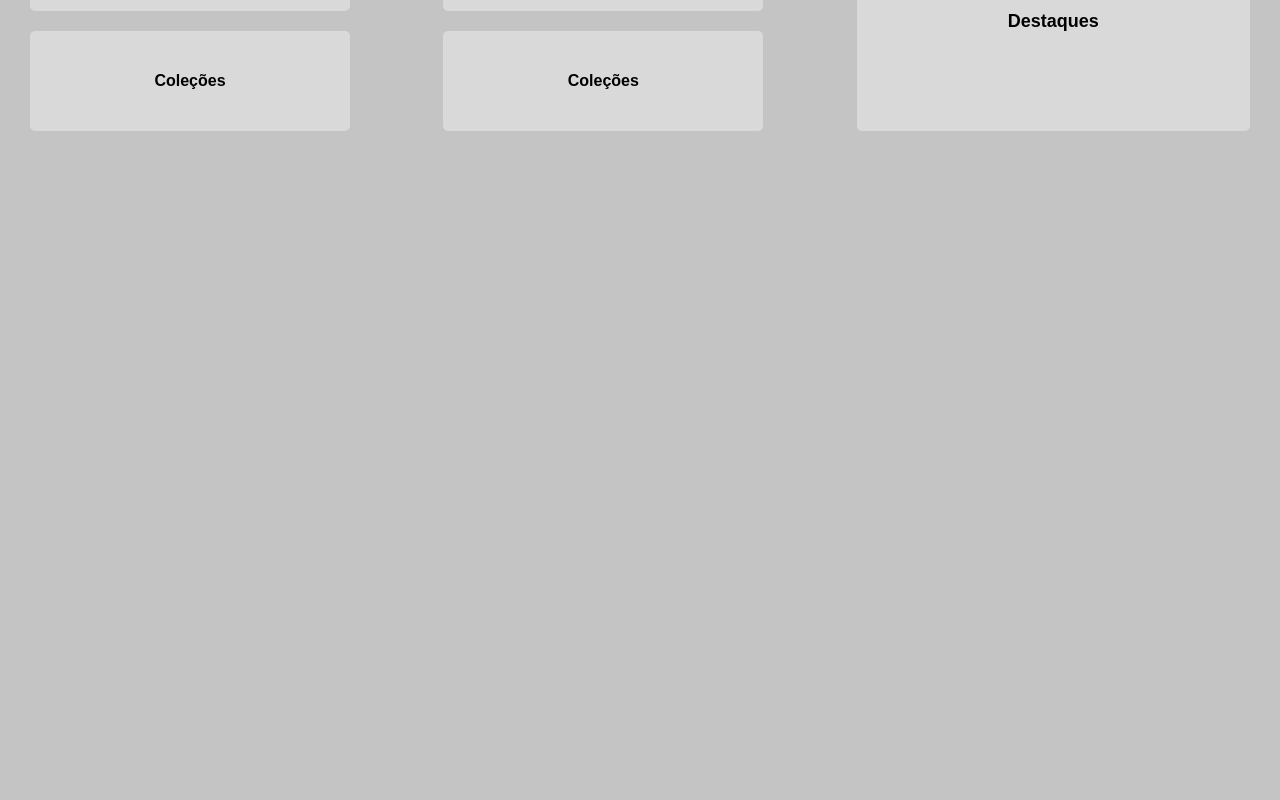
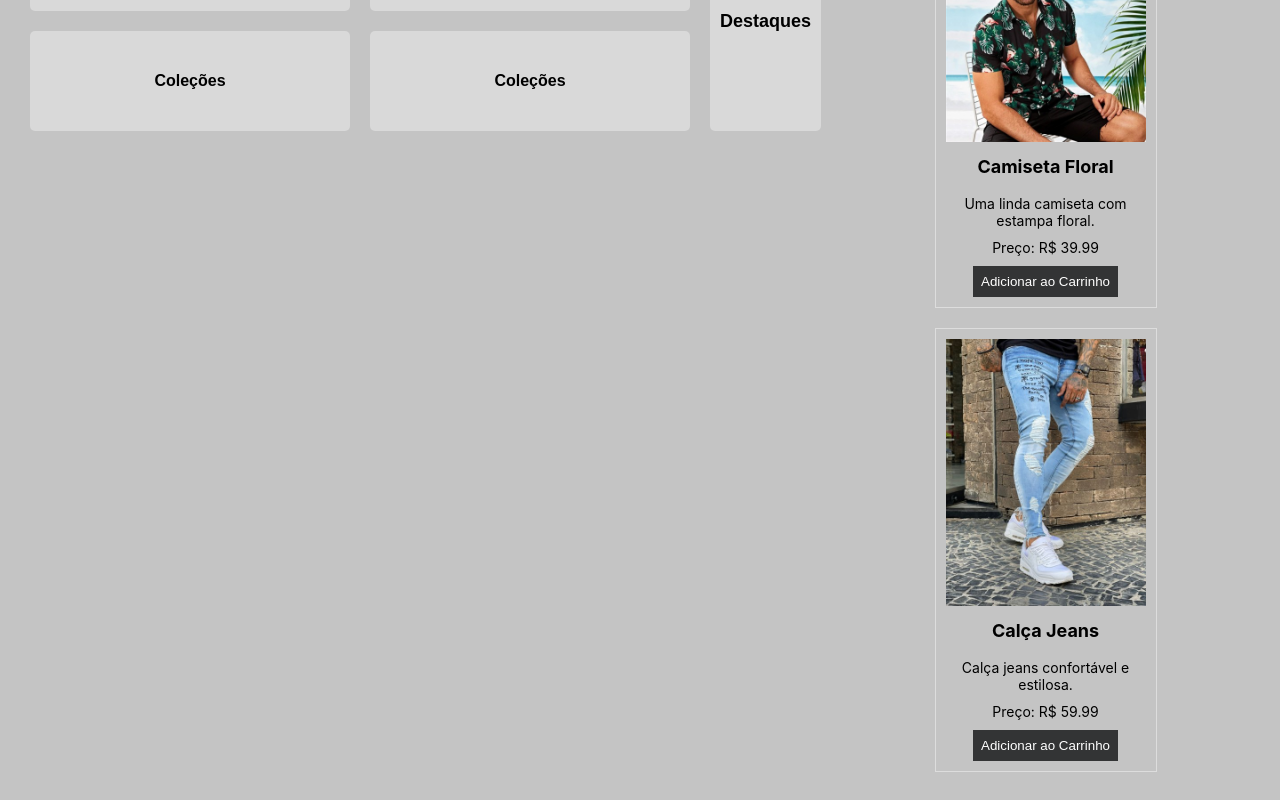
Before and after one commit to FelipeTeixeira20/React--QueenStyle, a React (Create React App) app: page / in a window 1280 px wide. Shown: the part 712-1512 px from the top of the page. Before the commit the page ends 873 px from the top, so only its background shows below. Built offline with nearby package versions, Linux system fonts and the light colour scheme.

Commit message:
Continuacao pagina inicial

```diff
--- a/src/App.css
+++ b/src/App.css
@@ -129,3 +129,54 @@ body{
   color: #690203;
   font-weight: bold;
 }
+
+/* Produtos */
+.loja {
+  text-align: center;
+  margin: 20px;
+}
+
+.loja h1 {
+  font-size: 24px;
+  margin-bottom: 20px;
+}
+
+.produtos {
+  display: flex;
+  flex-wrap: wrap;
+  justify-content: space-around;
+}
+
+.produto {
+  border: 1px solid #ddd;
+  padding: 10px;
+  margin: 10px;
+  max-width: 200px;
+}
+
+.produto img {
+  max-width: 100%;
+  height: auto;
+}
+
+.produto h3 {
+  font-size: 18px;
+  margin-top: 10px;
+}
+
+.produto p {
+  font-size: 14px;
+  margin: 10px 0;
+}
+
+.produto button {
+  background-color: #333435;
+  color: #fff;
+  border: none;
+  padding: 8px;
+  cursor: pointer;
+}
+
+.produto button:hover {
+  background-color: #2980b9;
+}
--- a/src/App.js
+++ b/src/App.js
@@ -2,6 +2,44 @@ import React, { useState, useEffect } from 'react';
 import './App.css';
 import 'font-awesome/css/font-awesome.min.css'; // Importe os estilos do Font Awesome
 import ImageCarousel from './ImageCarousel';
+
+const produtos = [
+  {
+    id: 1,
+    nome: 'Camiseta Floral',
+    descricao: 'Uma linda camiseta com estampa floral.',
+    preco: 39.99,
+    imagem: 'image/estampaflorida.jpg',
+  },
+  {
+    id: 2,
+    nome: 'Calça Jeans',
+    descricao: 'Calça jeans confortável e estilosa.',
+    preco: 59.99,
+    imagem: 'image/calcajeans.jpeg',
+  },
+];
+
+const Produto = ({ produto }) => (
+  <div className="produto">
+    <img src={produto.imagem} alt={produto.nome} />
+    <h3>{produto.nome}</h3>
+    <p>{produto.descricao}</p>
+    <p>Preço: R$ {produto.preco.toFixed(2)}</p>
+    <button>Adicionar ao Carrinho</button>
+  </div>
+);
+
+const Loja = () => (
+  <div className="loja">
+
+    <div className="produtos">
+      {produtos.map((produto) => (
+        <Produto key={produto.id} produto={produto} />
+      ))}
+    </div>
+  </div>
+);
 
 function App() {
 
@@ -52,6 +90,10 @@ function App() {
         <button className="buttonD">Destaques</button>
       </div>
 
+      <div>
+        <Loja />
+      </div>
+
     </div>
     </div>
 
```
Also changed, not shown: public/image/calcajeans.jpeg (added), public/image/estampaflorida.jpg (added).
